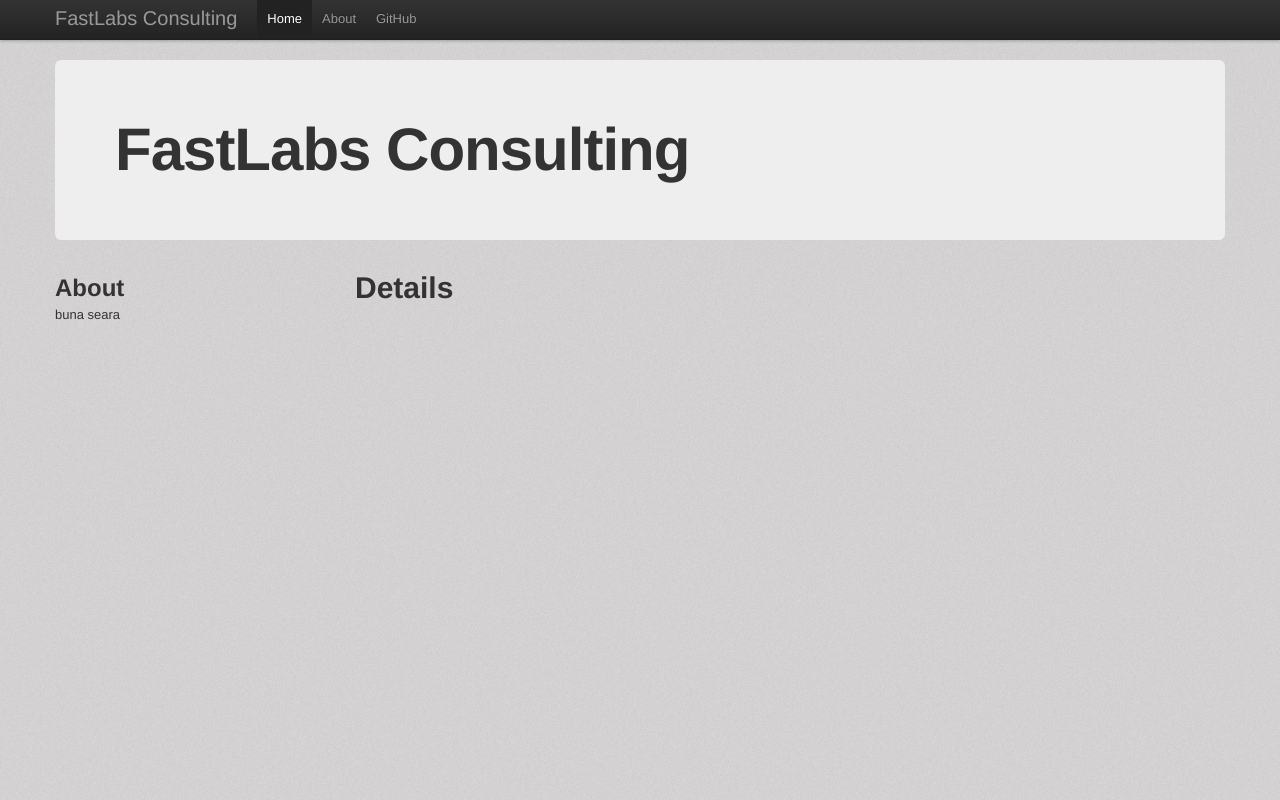
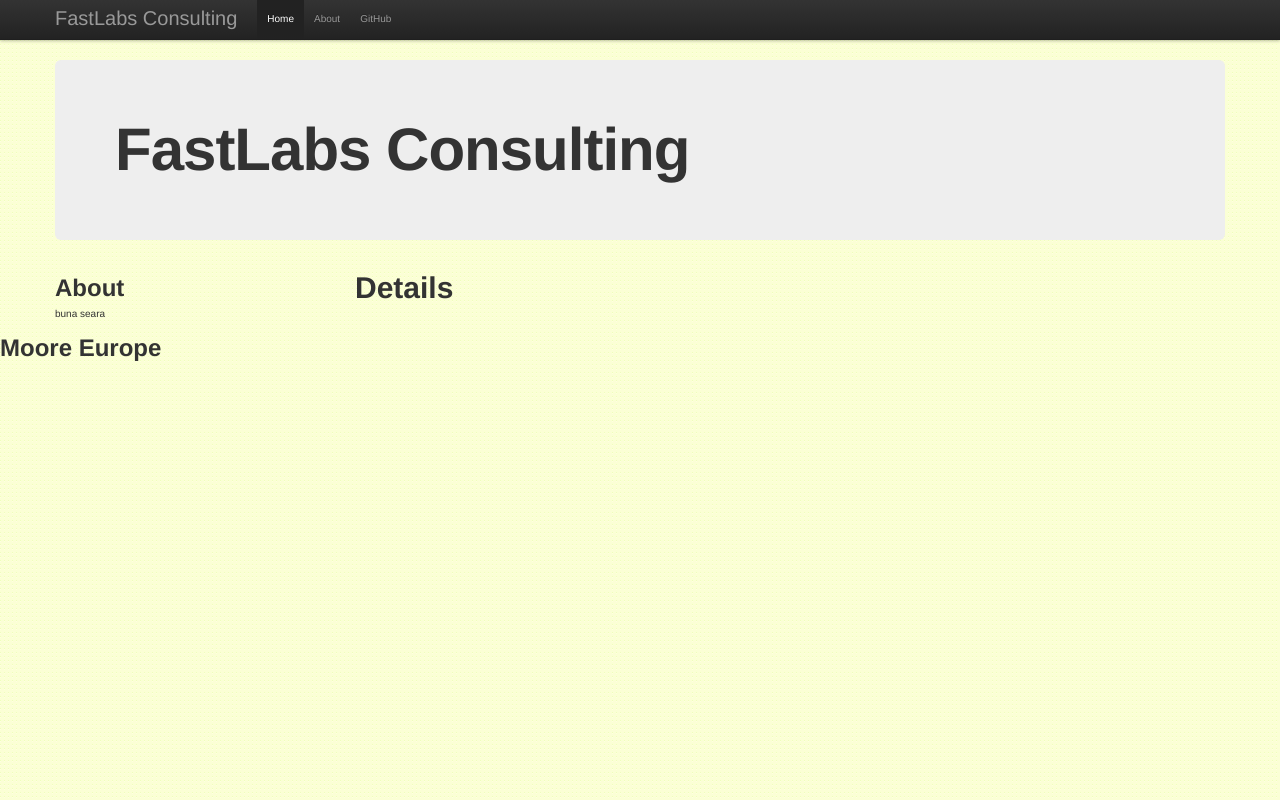
Before and after one commit to FastLabs/fastlabs.github.com, a plain HTML site: page index.html in a window 1280 px wide. Drawn offline with Linux system fonts and the light colour scheme.

Commit message:
working on general layout

```diff
--- a/index.html
+++ b/index.html
@@ -8,7 +8,16 @@
         body {
             padding-top: 60px;
             padding-bottom: 40px;
-            background: url("img/content-bg.png");
+            background: url("img/bg.png");
+            font-style: normal;
+            font-variant: normal;
+            font-weight: normal;
+            font-size: 62.5%;
+            line-height: 1.5;
+            font-family: AllerRegular, 'Helvetica Neue', Helvetica, Arial, sans-serif;
+        }
+        h1, h2, h3, h4, h5, h6 {
+            font-family: Titillium,"Helvetica Neue",Helvetica,Arial,sans-serif;
         }
     </style>
 </head>
@@ -40,5 +49,8 @@
         </div>
     </div>
 </div>
+    <div id='projectId' class='section'>
+        <h2> Moore Europe</h2>
+    </div>
 </body>
 </html>
```
Also changed, not shown: fonts/titilliumtext22l002-webfont.woff (added), img/bg.png (added), 1 other file.
